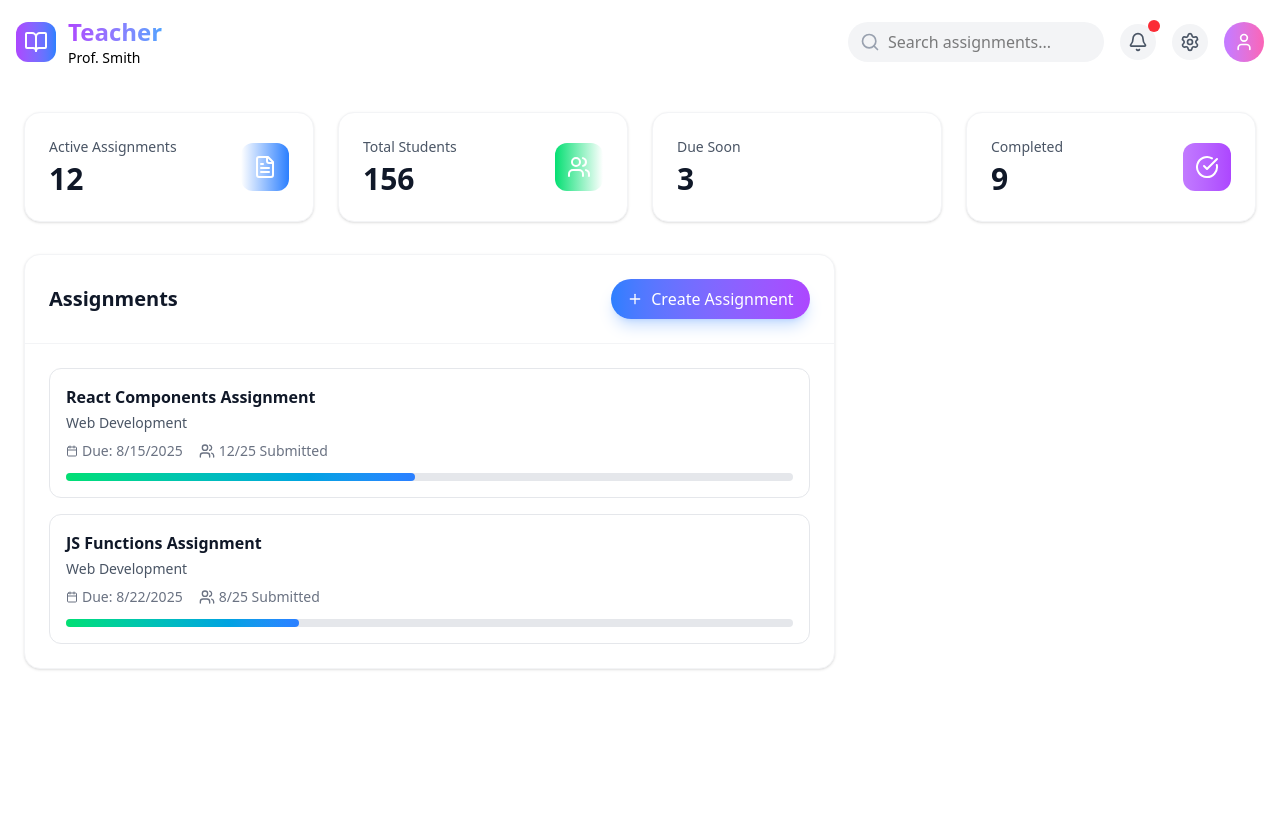
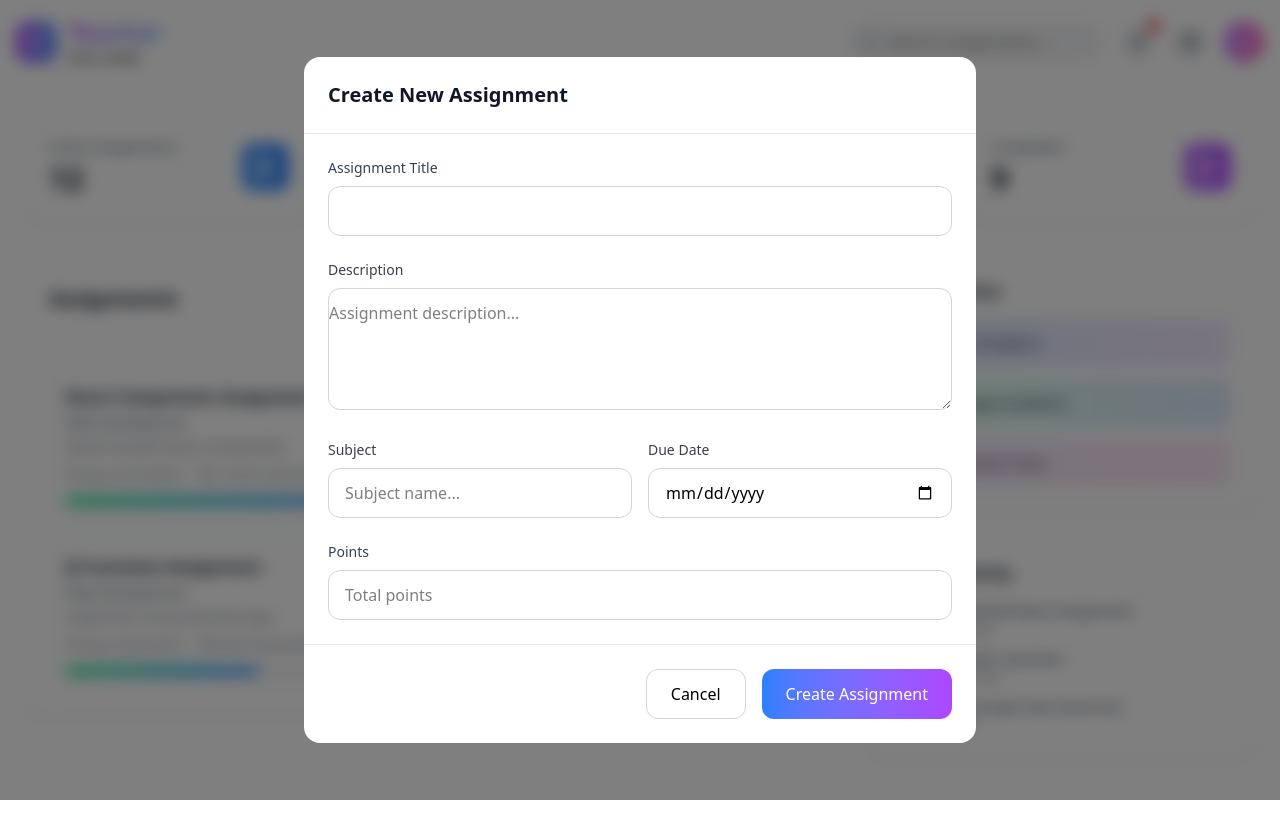
Before and after one commit to Syedowais312/EduFlow-LMS, a Next.js app: page / in a window 1280 px wide. Both pictures are taken after a click on the button "Create Assignment". Shown: the top 838 px of the page. Built offline with nearby package versions, Linux system fonts and the light colour scheme.

Commit message:
teacher dashboard completed

```diff
--- a/app/components/TeacherContent.jsx
+++ b/app/components/TeacherContent.jsx
@@ -8,6 +8,8 @@ import {
   Clock,
   CheckCircle,
   Calendar,
+  BarChart3,
+  Eye,Edit,Trash2
 } from "lucide-react";
 
 export default function TeacherContent() {
@@ -21,6 +23,7 @@ export default function TeacherContent() {
       dueDate: "2025-08-15",
       submissions: 12,
       totalStudents: 25,
+      description: "Build reusable React components.",
       status: "active",
     },
     {
@@ -30,6 +33,7 @@ export default function TeacherContent() {
       dueDate: "2025-08-22",
       submissions: 8,
       totalStudents: 25,
+      description: "Implement core JavaScript logic.",
       status: "active",
     },
   ]);
@@ -68,6 +72,13 @@ export default function TeacherContent() {
       color: "purple",
     },
   ];
+
+  const colorMap = {
+    blue: "from-blue-400 to-blue-500",
+    green: "from-green-400 to-green-500",
+    orange: "from-orange-400 to-orange-500",
+    purple: "from-purple-400 to-purple-500",
+  };
 
   const handleCreateAssignment = () => {
     if (
@@ -111,7 +122,7 @@ export default function TeacherContent() {
                 </h3>
               </div>
               <div
-                className={`w-12 h-12 bg-gradient-to-r from-${stat.color}-400 to-${stat.color}-500 rounded-xl flex items-center justify-center`}
+                className={`w-12 h-12 bg-gradient-to-r ${colorMap[stat.color]} rounded-xl flex items-center justify-center`}
               >
                 <stat.icon className="w-6 h-6 text-white" />
               </div>
@@ -148,12 +159,12 @@ export default function TeacherContent() {
                       <h3 className="font-semibold text-gray-900 mb-1">
                         {assignment.title}
                       </h3>
-                      <p className="text-gray-600 text-sm mb-2">{assignment.subject}</p>
+                      <p className="text-gray-600 text-sm mb-1">{assignment.subject}</p>
+                      <p className="text-gray-500 text-sm mb-2">{assignment.description}</p>
                       <div className="flex items-center space-x-4 text-sm text-gray-500">
                         <div className="flex items-center">
                           <Calendar className="w-3 h-4 mr-1" />
-                          Due:{" "}
-                          {new Date(assignment.dueDate).toLocaleDateString()}
+                          Due: {new Date(assignment.dueDate).toLocaleDateString()}
                         </div>
                         <div className="flex items-center">
                           <Users className="w-4 h-4 mr-1" />
@@ -166,21 +177,166 @@ export default function TeacherContent() {
                             className="bg-gradient-to-r from-green-400 to-blue-500 h-2 rounded-full transition-all duration-500"
                             style={{
                               width: `${
-                                (assignment.submissions / assignment.totalStudents) *
-                                100
+                                (assignment.submissions / assignment.totalStudents) * 100
                               }%`,
                             }}
                           ></div>
                         </div>
                       </div>
                     </div>
+                      <div className="flex items-center space-x-2 ml-4">
+                        <button className="p-2 hover:bg-gray-100 rounded-lg transition-colors">
+                          <Eye className="w-4 h-4 text-gray-600" />
+                        </button>
+                        <button className="p-2 hover:bg-gray-100 rounded-lg transition-colors">
+                          <Edit className="w-4 h-4 text-gray-600" />
+                        </button>
+                        <button className="p-2 hover:bg-red-50 rounded-lg transition-colors">
+                          <Trash2 className="w-4 h-4 text-red-500" />
+                        </button>
+                      </div>
                   </div>
                 </div>
               ))}
             </div>
           </div>
         </div>
+
+        {/* Right Sidebar */}
+        <div className="space-y-6">
+          <div className="bg-white rounded-2xl shadow-sm border border-gray-100 p-6">
+            <h3 className="font-semibold text-gray-900 mb-4">Quick Actions</h3>
+            <div className="space-y-3">
+              <button className="w-full flex items-center space-x-3 p-3 bg-gradient-to-r from-blue-100 to-purple-100 rounded-xl hover:from-blue-200 hover:to-purple-200 transition-all duration-300">
+                <BarChart3 className="w-5 h-5 text-blue-500" />
+                <span className="text-gray-700">View Analytics</span>
+              </button>
+              <button className="w-full flex items-center space-x-3 p-3 bg-gradient-to-r from-green-100 to-blue-100 rounded-xl hover:from-green-200 hover:to-blue-200 transition-all duration-300">
+                <Users className="w-5 h-5 text-green-600" />
+                <span className="text-gray-700">Manage students</span>
+              </button>
+              <button className="w-full flex items-center space-x-3 p-3 bg-gradient-to-r from-purple-100 to-pink-100 rounded-xl hover:from-purple-200 hover:to-pink-200 transition-all duration-300">
+                <Calendar className="w-5 h-5 text-purple-600" />
+                <span className="text-gray-700">Schedule Class</span>
+              </button>
+            </div>
+          </div>
+
+          <div className="bg-white rounded-2xl shadow-sm border border-gray-100 p-6">
+            <h3 className="font-semibold text-gray-900 mb-4">Recent Activity</h3>
+            <div className="space-y-3">
+              <div className="flex items-start space-x-3">
+                <div className="w-2 h-2 bg-green-500 rounded-full mt-2"></div>
+                <div>
+                  <p className="text-sm text-gray-700">John submitted React Assignment</p>
+                  <p className="text-xs text-gray-500">2 minutes ago</p>
+                </div>
+              </div>
+              <div className="flex items-start space-x-3">
+                <div className="w-2 h-2 bg-blue-500 rounded-full mt-2"></div>
+                <div>
+                  <p className="text-sm text-gray-700">Sarah asked a question</p>
+                  <p className="text-xs text-gray-500">15 minutes ago</p>
+                </div>
+              </div>
+              <div className="flex items-start space-x-3">
+                <div className="w-2 h-2 bg-orange-500 rounded-full mt-2"></div>
+                <div>
+                  <p className="text-sm text-gray-700">Database project due tomorrow</p>
+                  <p className="text-xs text-gray-500">1 hour ago</p>
+                </div>
+              </div>
+            </div>
+          </div>
+        </div>
       </div>
+
+      {/* Create Assignment Modal */}
+      {showCreateModal && (
+        <div className="fixed inset-0 bg-black/50 backdrop-blur-sm z-50 flex items-center justify-center p-6">
+          <div className="bg-white rounded-2xl max-w-2xl w-full max-h-[90vh] overflow-y-auto">
+            <div className="p-6 border-b border-gray-200">
+              <h2 className="text-xl font-semibold text-gray-900">Create New Assignment</h2>
+            </div>
+            <div className="p-6 space-y-6">
+              <div>
+                <label className="block text-sm font-medium text-gray-700 mb-2">
+                  Assignment Title
+                </label>
+                <input
+                  type="text"
+                  value={newAssignment.title}
+                  onChange={(e) => setnewAssignment({ ...newAssignment, title: e.target.value })}
+                  className="w-full px-4 py-3 border border-gray-300 rounded-xl focus:outline-none focus:ring-2 focus:ring-blue-500 transition-all duration-300"
+                />
+              </div>
+              <div>
+                <label className="block text-sm font-medium text-gray-700 mb-2">Description</label>
+                <textarea
+                  value={newAssignment.description}
+                  onChange={(e) =>
+                    setnewAssignment({ ...newAssignment, description: e.target.value })
+                  }
+                  rows="4"
+                  className="w-full py-3 border border-gray-300 rounded-xl focus:outline-none focus:ring-2 focus:ring-blue-500 transition-all duration-300"
+                  placeholder="Assignment description..."
+                ></textarea>
+              </div>
+              <div className="grid grid-cols-1 md:grid-cols-2 gap-4">
+                <div>
+                  <label className="block text-sm font-medium text-gray-700 mb-2">Subject</label>
+                  <input
+                    type="text"
+                    value={newAssignment.subject}
+                    onChange={(e) =>
+                      setnewAssignment({ ...newAssignment, subject: e.target.value })
+                    }
+                    className="w-full px-4 py-3 border border-gray-300 rounded-xl focus:outline-none focus:ring-2 focus:ring-blue-500 transition-all duration-300"
+                    placeholder="Subject name..."
+                  />
+                </div>
+                <div>
+                  <label className="block text-sm font-medium text-gray-700 mb-2">Due Date</label>
+                  <input
+                    type="date"
+                    value={newAssignment.dueDate}
+                    onChange={(e) =>
+                      setnewAssignment({ ...newAssignment, dueDate: e.target.value })
+                    }
+                    className="w-full px-4 py-3 border border-gray-300 rounded-xl focus:outline-none focus:ring-2 focus:ring-blue-500 transition-all duration-300"
+                  />
+                </div>
+              </div>
+              <div>
+                <label className="block text-sm font-medium text-gray-700 mb-2">Points</label>
+                <input
+                  type="number"
+                  value={newAssignment.points}
+                  onChange={(e) =>
+                    setnewAssignment({ ...newAssignment, points: e.target.value })
+                  }
+                  className="w-full px-4 py-3 border border-gray-300 rounded-xl focus:outline-none focus:ring-2 focus:ring-blue-500 transition-all duration-300"
+                  placeholder="Total points"
+                />
+              </div>
+            </div>
+            <div className="p-6 border-t border-gray-200 flex justify-end space-x-4">
+              <button
+                onClick={() => setShowCreateModal(false)}
+                className="px-6 py-3 border border-gray-300 rounded-xl hover:bg-gray-50 transition-colors duration-300"
+              >
+                Cancel
+              </button>
+              <button
+                onClick={handleCreateAssignment}
+                className="px-6 py-3 bg-gradient-to-r from-blue-500 to-purple-500 text-white rounded-xl hover:from-blue-600 hover:to-purple-600 transition-all duration-300 hover:scale-105"
+              >
+                Create Assignment
+              </button>
+            </div>
+          </div>
+        </div>
+      )}
     </div>
   );
 }
--- a/app/page.js
+++ b/app/page.js
@@ -6,8 +6,8 @@ import TeacherContent from "./components/TeacherContent";
 import StudentContent from "./components/StudentContent";
 
 export default function Home() {
-  const user=true; // Change this to false if you want to see the home page
-  const teacher=true;// Change this to true if you want to see the teacher dashboard
+  const user=true; // Change this to false if you want to see the home page(hard coded)
+  const teacher=true;// Change this to true if you want to see the teacher dashboard(hard coded)
   return (
 
     <div className="bg-white-100 min-h-screen">
```
